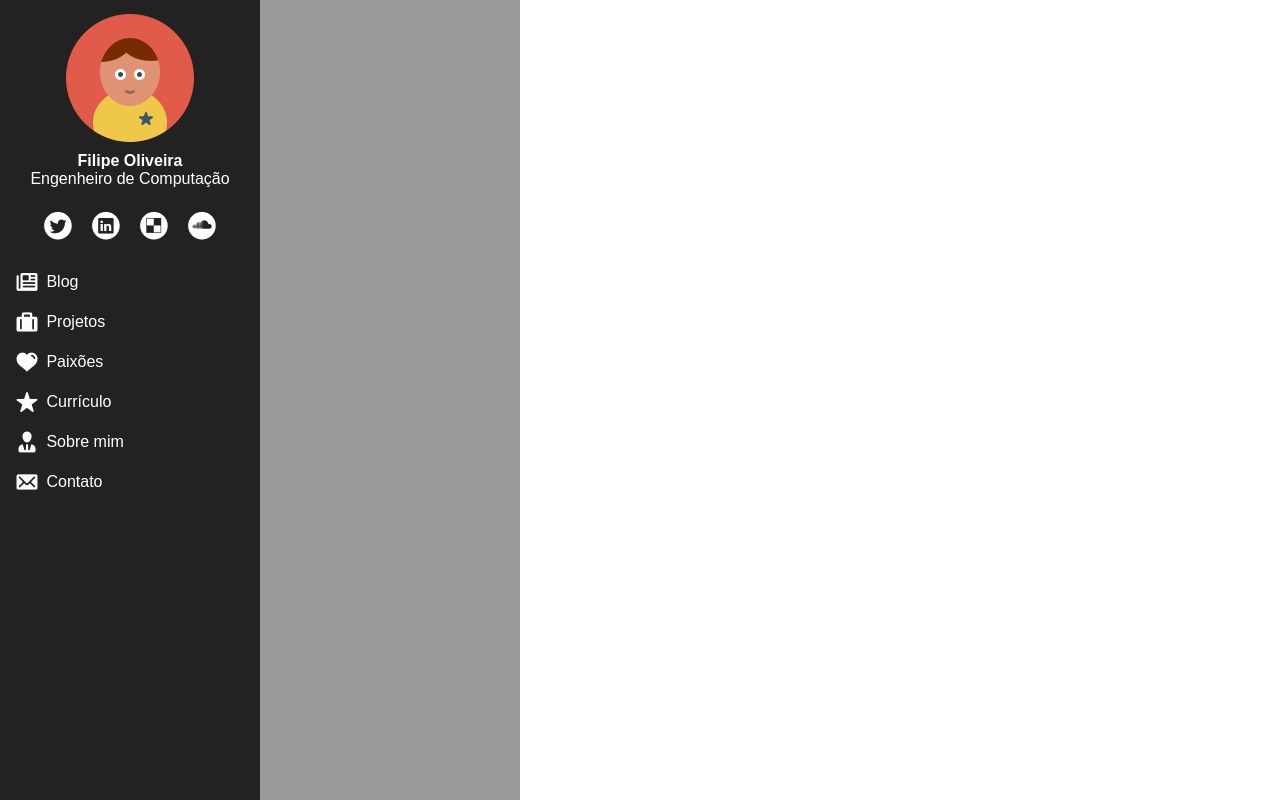
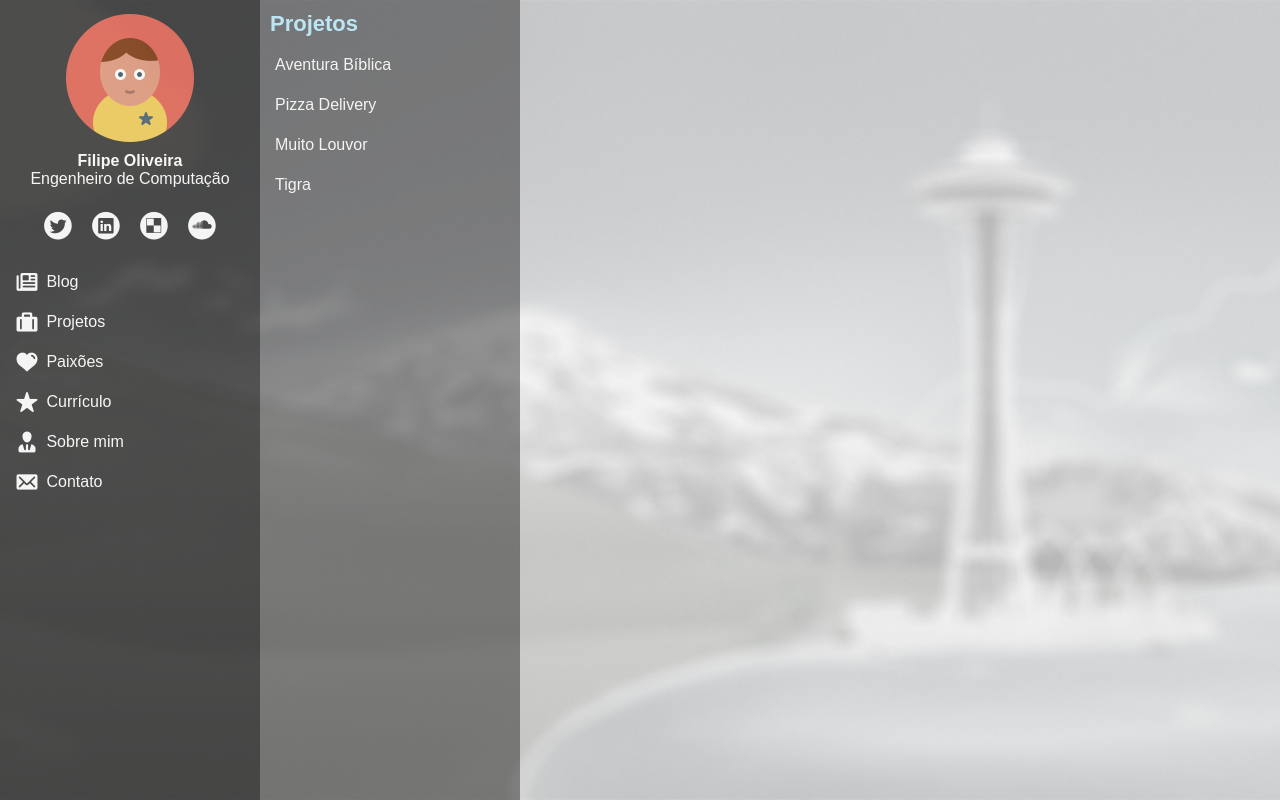
Before and after one commit to fmoliveira/website, a PHP site: page / in a window 1280 px wide. Run offline with PHP 8.4, Linux system fonts and the light colour scheme.

Commit message:
Estrutura do submenu e imagem de fundo. O layout está começando a tomar forma.

```diff
--- a/css/fmoliveira.css
+++ b/css/fmoliveira.css
@@ -1,3 +1,10 @@
+html {
+  background: url(../imagens/bg.jpg) no-repeat center center fixed;
+  -webkit-background-size: cover;
+  -moz-background-size: cover;
+  -o-background-size: cover;
+  background-size: cover; }
+
 html, body {
   overflow: hidden;
   height: 100%; }
@@ -18,17 +25,34 @@ section#wrapper {
   width: 100%;
   height: 100%; }
   section#wrapper div#menu {
-    background: #222222;
+    background-color: rgba(0, 0, 0, 0.8);
     color: white; }
+    section#wrapper div#menu ul.menu-horizontal > li:hover, section#wrapper div#menu ul.menu-vertical > li:hover {
+      background: #00aaff;
+      color: black; }
     section#wrapper div#menu a {
       color: white;
       text-decoration: none; }
   section#wrapper div#submenu {
-    background: #999999; }
+    background-color: rgba(0, 0, 0, 0.5); }
+    section#wrapper div#submenu ul.menu-horizontal > li:hover, section#wrapper div#submenu ul.menu-vertical > li:hover {
+      background: #77ddff;
+      color: black; }
+    section#wrapper div#submenu a {
+      color: white;
+      text-decoration: none; }
   section#wrapper div#menu, section#wrapper div#submenu {
     float: left;
     width: 260px;
-    height: 100%; }
+    height: 100%;
+    opacity: 0.8; }
+    section#wrapper div#menu header, section#wrapper div#submenu header {
+      margin: 0 auto;
+      padding-top: 0.5em;
+      width: 240px;
+      font-size: 22px;
+      font-weight: bold;
+      color: #bbeeff; }
     section#wrapper div#menu nav, section#wrapper div#submenu nav {
       margin: 0 auto;
       width: 240px; }
@@ -46,8 +70,6 @@ section#wrapper {
         section#wrapper div#menu nav ul.menu-horizontal li, section#wrapper div#submenu nav ul.menu-horizontal li {
           float: left; }
           section#wrapper div#menu nav ul.menu-horizontal li:hover, section#wrapper div#submenu nav ul.menu-horizontal li:hover {
-            background: #00aaff;
-            color: black;
             cursor: pointer; }
           section#wrapper div#menu nav ul.menu-horizontal li img, section#wrapper div#submenu nav ul.menu-horizontal li img {
             vertical-align: bottom;
@@ -55,8 +77,6 @@ section#wrapper {
       section#wrapper div#menu nav ul.menu-vertical li, section#wrapper div#submenu nav ul.menu-vertical li {
         padding: 8px 5px; }
         section#wrapper div#menu nav ul.menu-vertical li:hover, section#wrapper div#submenu nav ul.menu-vertical li:hover {
-          background: #00aaff;
-          color: black;
           cursor: pointer; }
         section#wrapper div#menu nav ul.menu-vertical li a, section#wrapper div#submenu nav ul.menu-vertical li a {
           line-height: 24px; }
--- a/css/fmoliveira.scss
+++ b/css/fmoliveira.scss
@@ -1,10 +1,25 @@
-$menu_back: #222;
+$menu_back: 0.8;
 $menu_fore: #fff;
 
 $menu_hover_back: #0af;
 $menu_hover_fore: #000;
 
-$submenu_back: #999;
+$submenu_header: #bef;
+
+$submenu_back: 0.5;
+$submenu_fore: #fff;
+
+$submenu_hover_back: #7df;
+$submenu_hover_fore: #000;
+
+html
+{
+	background: url(../imagens/bg.jpg) no-repeat center center fixed;
+	-webkit-background-size: cover;
+	-moz-background-size: cover;
+	-o-background-size: cover;
+	background-size: cover;
+}
 
 html, body
 {
@@ -35,8 +50,14 @@ section#wrapper
 
 	div#menu
 	{
-		background: $menu_back;
+		background-color: rgba(0, 0, 0, $menu_back);
 		color: $menu_fore;
+
+		ul.menu-horizontal > li:hover, ul.menu-vertical > li:hover
+		{
+			background: $menu_hover_back;
+			color: $menu_hover_fore;
+		}
 
 		a
 		{
@@ -47,7 +68,19 @@ section#wrapper
 
 	div#submenu
 	{
-		background: $submenu_back;
+		background-color: rgba(0, 0, 0, $submenu_back);
+
+		ul.menu-horizontal > li:hover, ul.menu-vertical > li:hover
+		{
+			background: $submenu_hover_back;
+			color: $submenu_hover_fore;
+		}
+
+		a
+		{
+			color: $submenu_fore;
+			text-decoration: none;
+		}
 	}
 
 	div#menu, div#submenu
@@ -55,6 +88,17 @@ section#wrapper
 		float: left;
 		width: 260px;
 		height: 100%;
+		opacity: 0.8;
+
+		header
+		{
+			margin: 0 auto;
+			padding-top: 0.5em;
+			width: 240px;
+			font-size: 22px;
+			font-weight: bold;
+			color: $submenu_header;
+		}
 
 		nav
 		{
@@ -92,8 +136,6 @@ section#wrapper
 
 					&:hover
 					{
-						background: $menu_hover_back;
-						color: $menu_hover_fore;
 						cursor: pointer;
 					}
 
@@ -113,8 +155,6 @@ section#wrapper
 
 					&:hover
 					{
-						background: $menu_hover_back;
-						color: $menu_hover_fore;
 						cursor: pointer;
 					}
 
--- a/index.php
+++ b/index.php
@@ -47,7 +47,15 @@
         </div>
 
         <div id="submenu">
-
+            <header>Projetos</header>
+            <nav>
+                <ul id="sublinks" class="menu-vertical">
+                    <li><a href="#">Aventura Bíblica</a></li>
+                    <li><a href="#">Pizza Delivery</a></li>
+                    <li><a href="#">Muito Louvor</a></li>
+                    <li><a href="#">Tigra</a></li>
+                </ul>
+            </nav>
         </div>
 
         <div id="conteudo">
```
Also changed, not shown: imagens/bg.jpg (added), 1 other file.
